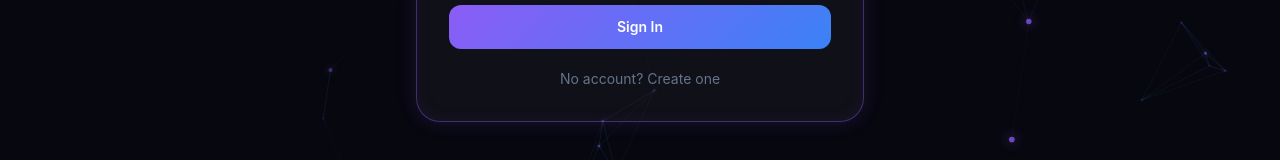
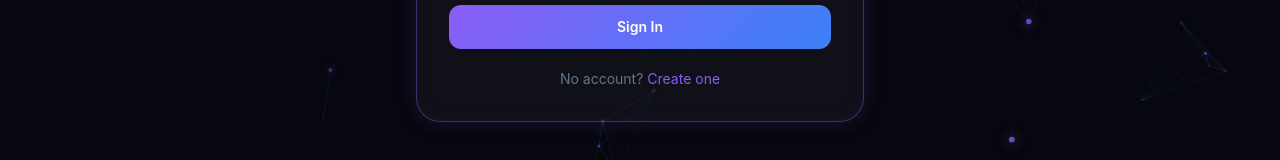
Before and after one commit to dataddgroup-lab/gxp-planner, a Next.js app: page /auth/login in a window 1280 px wide. Shown: the part 530-690 px from the top of the page. Built offline with nearby package versions, Linux system fonts and the light colour scheme.

Commit message:
FIX: add missing surface/brand Tailwind tokens — facilities form renders correctly now

```diff
--- a/tailwind.config.ts
+++ b/tailwind.config.ts
@@ -18,6 +18,16 @@ const config: Config = {
         border:  'rgba(255,255,255,0.08)',
         muted:   '#64748b',
         dim:     '#334155',
+        accent:  '#8b5cf6',
+        surface: {
+          DEFAULT: '#0d0d1a',
+          card:    '#111120',
+          border:  'rgba(255,255,255,0.08)',
+        },
+        brand: {
+          500: '#8b5cf6',
+          600: '#7c3aed',
+        },
       },
       fontFamily: {
         sans:    ['Inter', 'system-ui', 'sans-serif'],
```
